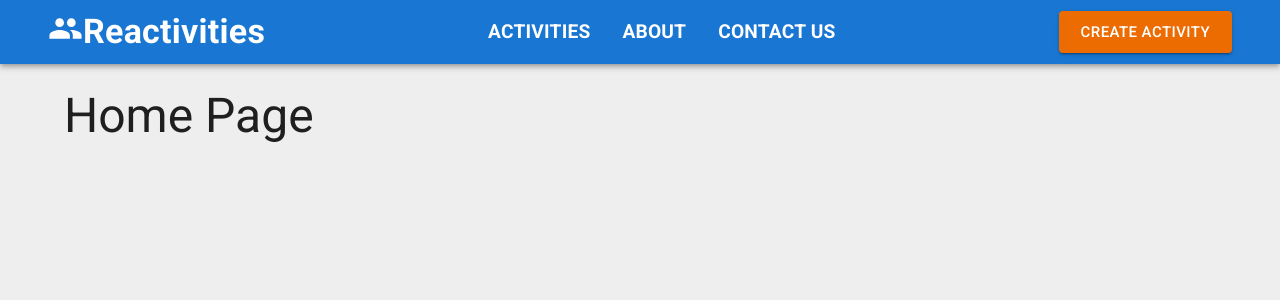
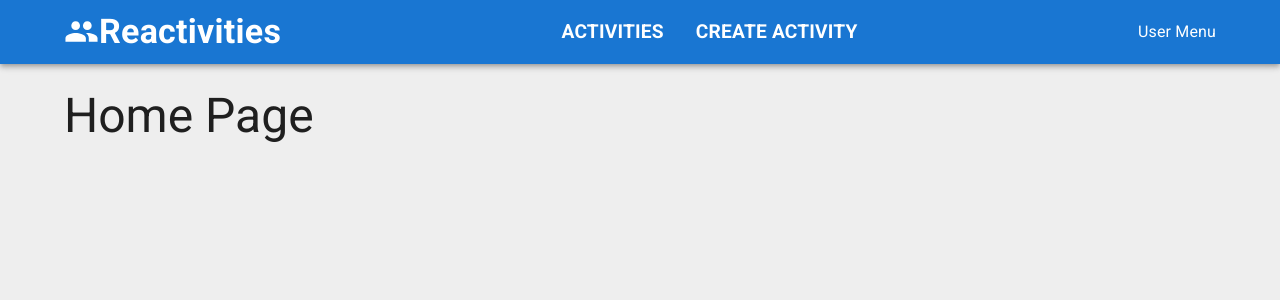
Before and after one commit to SauravGuha/react-with-net-core, a React (Vite) app in the folder frontend/client/: page / in a window 1280 px wide. Shown: the top 300 px of the page. Built offline with nearby package versions, Linux system fonts and the light colour scheme.

Commit message:
navlink added

```diff
--- a/frontend/client/src/app/layout/NavBar.tsx
+++ b/frontend/client/src/app/layout/NavBar.tsx
@@ -1,6 +1,7 @@
 import { Group } from "@mui/icons-material";
 import { AppBar, Box, Button, Container, MenuItem, Toolbar, Typography } from "@mui/material";
-import { Link } from "react-router-dom";
+import { yellow } from "@mui/material/colors";
+import { Link, NavLink } from "react-router-dom";
 
 
 export default function NavBar() {
@@ -10,17 +11,36 @@ export default function NavBar() {
                 <Container maxWidth='xl'>
                     <Toolbar sx={{ display: "flex", justifyContent: "space-between" }}>
                         <Box sx={{ display: "flex" }}>
-                            <Group fontSize="large" />
-                            <Typography variant="h4" fontWeight='bold'>Reactivities</Typography>
+                            <MenuItem component={Link} to=''>
+                                <Group fontSize="large" />
+                                <Typography variant="h4" fontWeight='bold'>Reactivities</Typography>
+                            </MenuItem>
                         </Box>
                         <Box sx={{ display: "flex" }}>
-                            <MenuItem component={Link} to="/activities"
-                                sx={{ fontSize: '1.2rem', textTransform: "uppercase", fontWeight: 'bold' }}>Activities</MenuItem>
-                            <MenuItem sx={{ fontSize: '1.2rem', textTransform: "uppercase", fontWeight: 'bold' }}>About</MenuItem>
-                            <MenuItem sx={{ fontSize: '1.2rem', textTransform: "uppercase", fontWeight: 'bold' }}>Contact Us</MenuItem>
+                            <MenuItem component={NavLink} to="/activities"
+                                sx={{
+                                    fontSize: '1.2rem',
+                                    textTransform: "uppercase",
+                                    fontWeight: 'bold',
+                                    '&.active': { // active is class that gets added by NavLink
+                                        color: "yellow"
+                                    }
+                                }}>Activities</MenuItem>
+                            <MenuItem sx={{
+                                fontSize: '1.2rem',
+                                textTransform: "uppercase",
+                                fontWeight: 'bold',
+                                '&.active': {
+                                    color: "yellow"
+                                }
+                            }}
+                                component={NavLink} to='/createactivity'>
+                                Create Activity
+                            </MenuItem>
                         </Box>
-                        <Button component={Link} to='/createactivity' size='large'
-                            variant="contained" color="warning">Create Activity</Button>
+                        <MenuItem>
+                            User Menu
+                        </MenuItem>
                     </Toolbar>
                 </Container>
             </AppBar>
```
